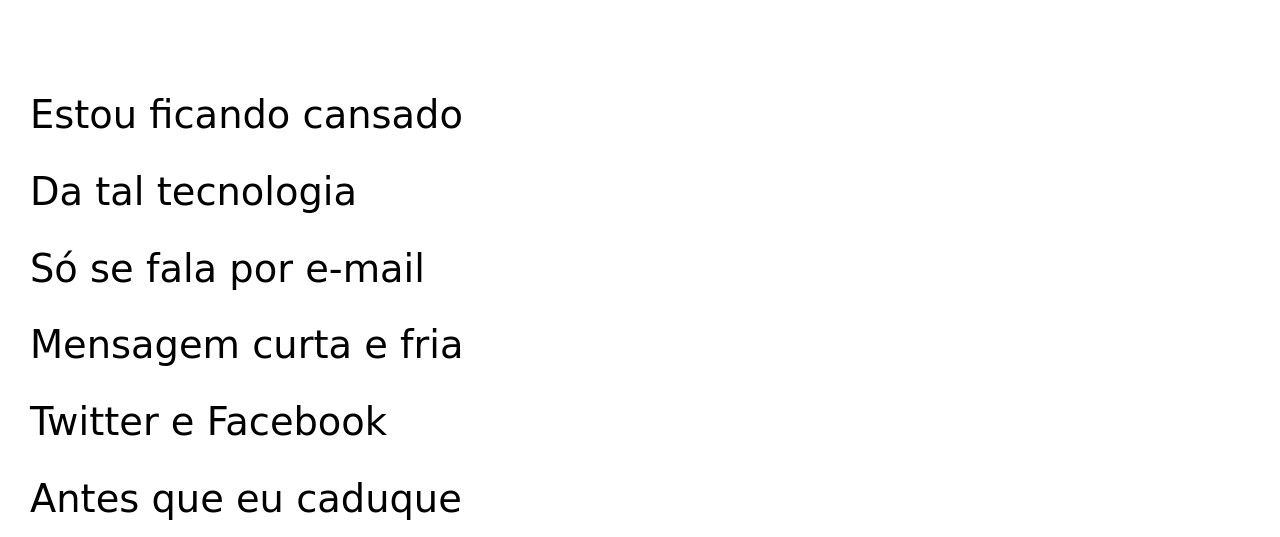
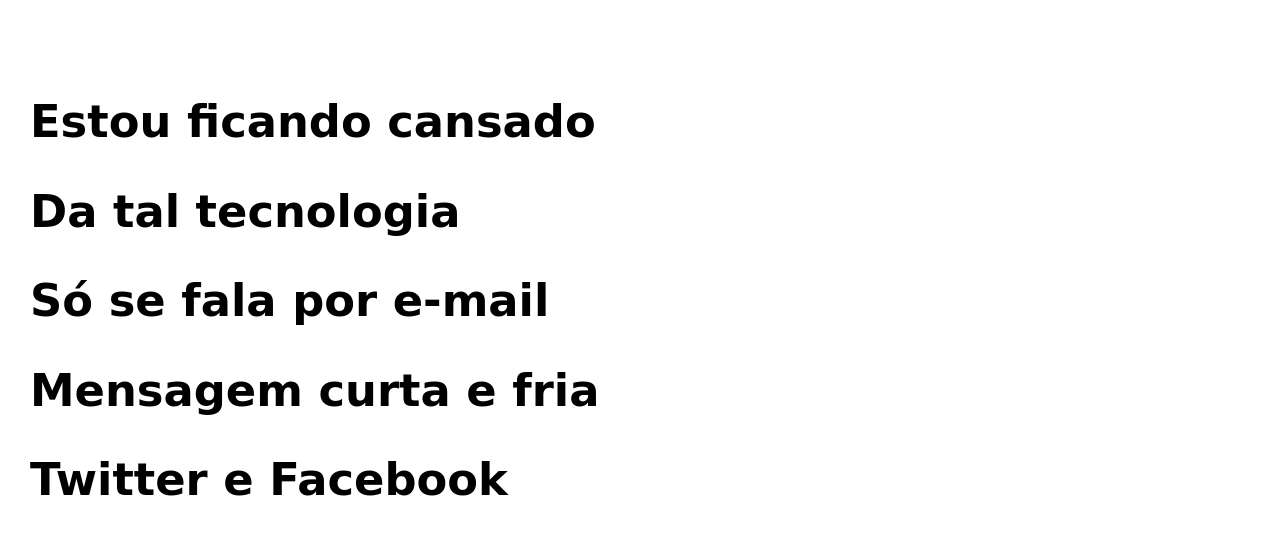
Before and after one commit to vitorsantostr/projeto-cordel, a plain HTML site: page index.html in a window 1280 px wide. Shown: the part 263-800 px from the top of the page. Drawn offline with Linux system fonts and the light colour scheme.

Commit message:
austado o tamanho da fonte em section

```diff
--- a/estilo/style.css
+++ b/estilo/style.css
@@ -56,7 +56,8 @@ section{
     line-height: 2em;
     padding-left: 30px;
     font-family:var(--fonte3);
-    font-size: 3vw;
+    font-size: 3.5vw;
+    font-weight: bold;
 }
 
 section > p {
```
